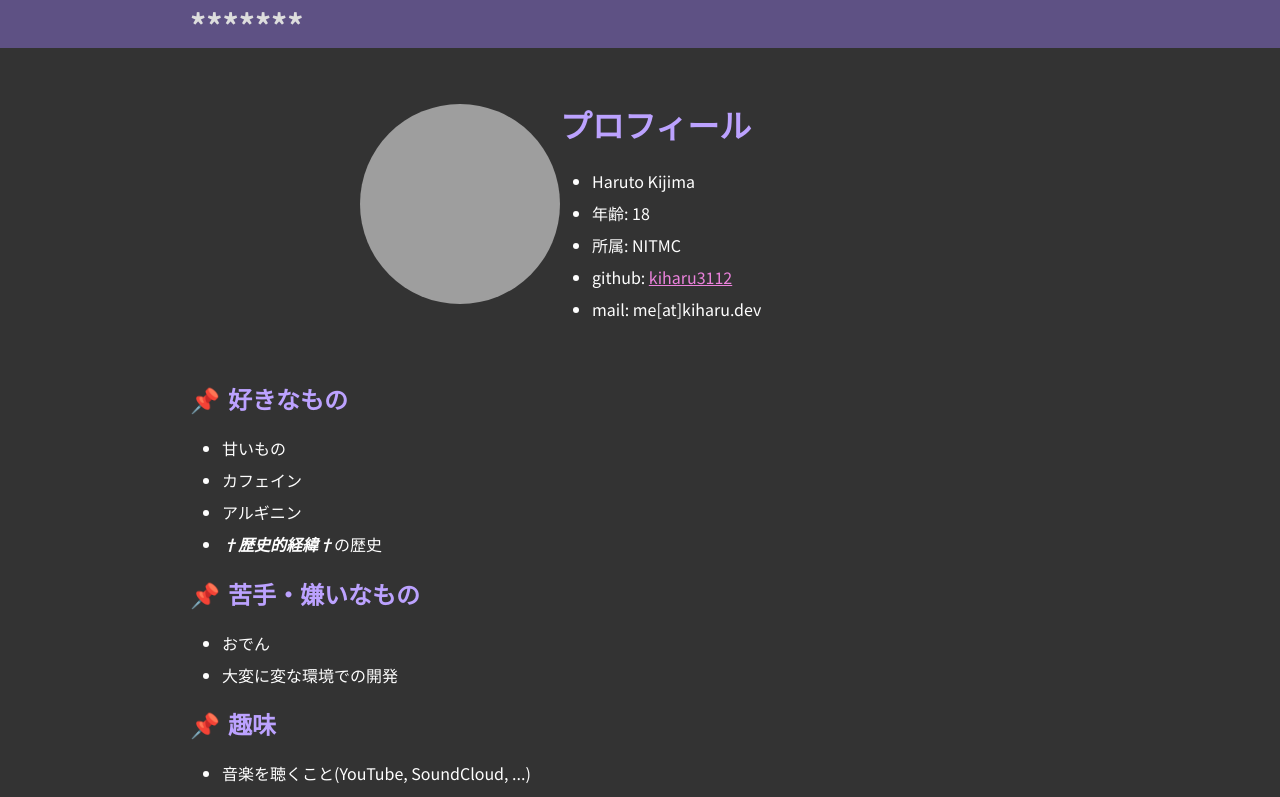
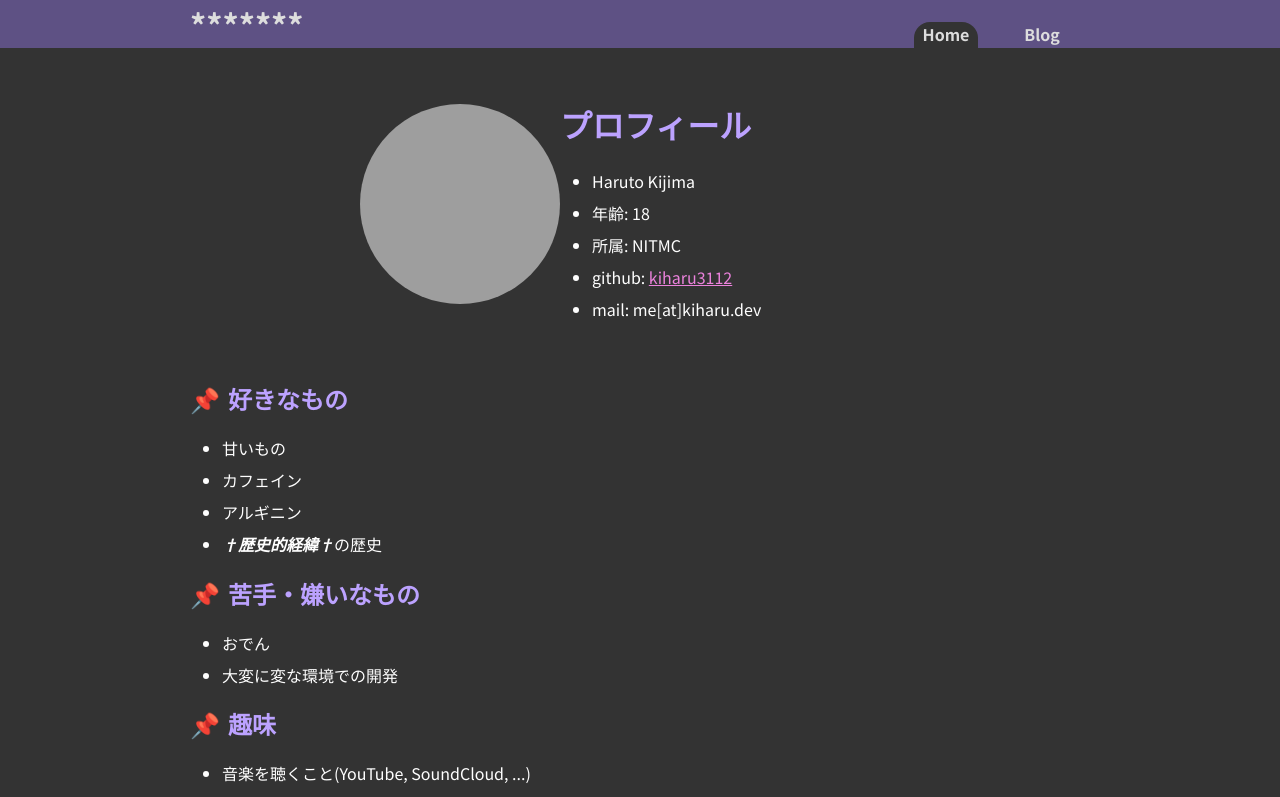
Before and after one commit to kiharu3112/kiharu.dev, a SvelteKit app: page / in a window 1280 px wide. Shown: the top 797 px of the page. Built offline with nearby package versions, Linux system fonts and the light colour scheme; grey boxes are pictures that could not be loaded.

Commit message:
レイアウトを変更した homeとblogのタブを作った

```diff
--- a/src/routes/+layout.svelte
+++ b/src/routes/+layout.svelte
@@ -1,6 +1,13 @@
+<script>
+	import { page } from "$app/stores";
+</script>
 <header>
 	<div class="content-header">
-		<h1><a href="/">*******</a></h1>
+		<h1 class="title"><a href="/">*******</a></h1>
+		<div id="link">
+			<a href="/" aria-current={$page.url.pathname === "/"} class={$page.url.pathname === "/" ? "active" : ""}>Home</a>
+			<a href="/blog" aria-current={$page.url.pathname === "/blog"} class={$page.url.pathname === "/blog" ? "active" : ""}>Blog</a>
+		</div>
 	</div>
 </header>
 <div class="content">
@@ -20,8 +27,6 @@
 	header {
 		margin: 0;
 		display: flex;
-		justify-content: space-between;
-		align-items: center;
 		height: 3rem;
 		color: #ddd;
 		background-color: #5e5184;
@@ -32,10 +37,32 @@
 		color: #ddd;
 		font-weight: bold;
 	}
+	#link {
+		display: flex;
+		justify-content: space-between;
+		align-items: end;
+		height: 100%;
+		padding: none;
+	}
+	#link a {
+		text-decoration: none;
+		color: #ddd;
+		font-weight: bold;
+		width: 4rem;
+		height: 1.6rem;
+		border-radius: 1rem 1rem 0 0;
+		display: flex;
+		justify-content: center;
+		padding: 0;
+	}
+	.active {
+		background-color: #333;
+	}
 	.content-header {
 		margin: 0 auto;
 		padding: 0;
 		width: 80%;
+		height: 100%;
 		max-width: 900px;
 		display: flex;
 		justify-content: space-between;
```
